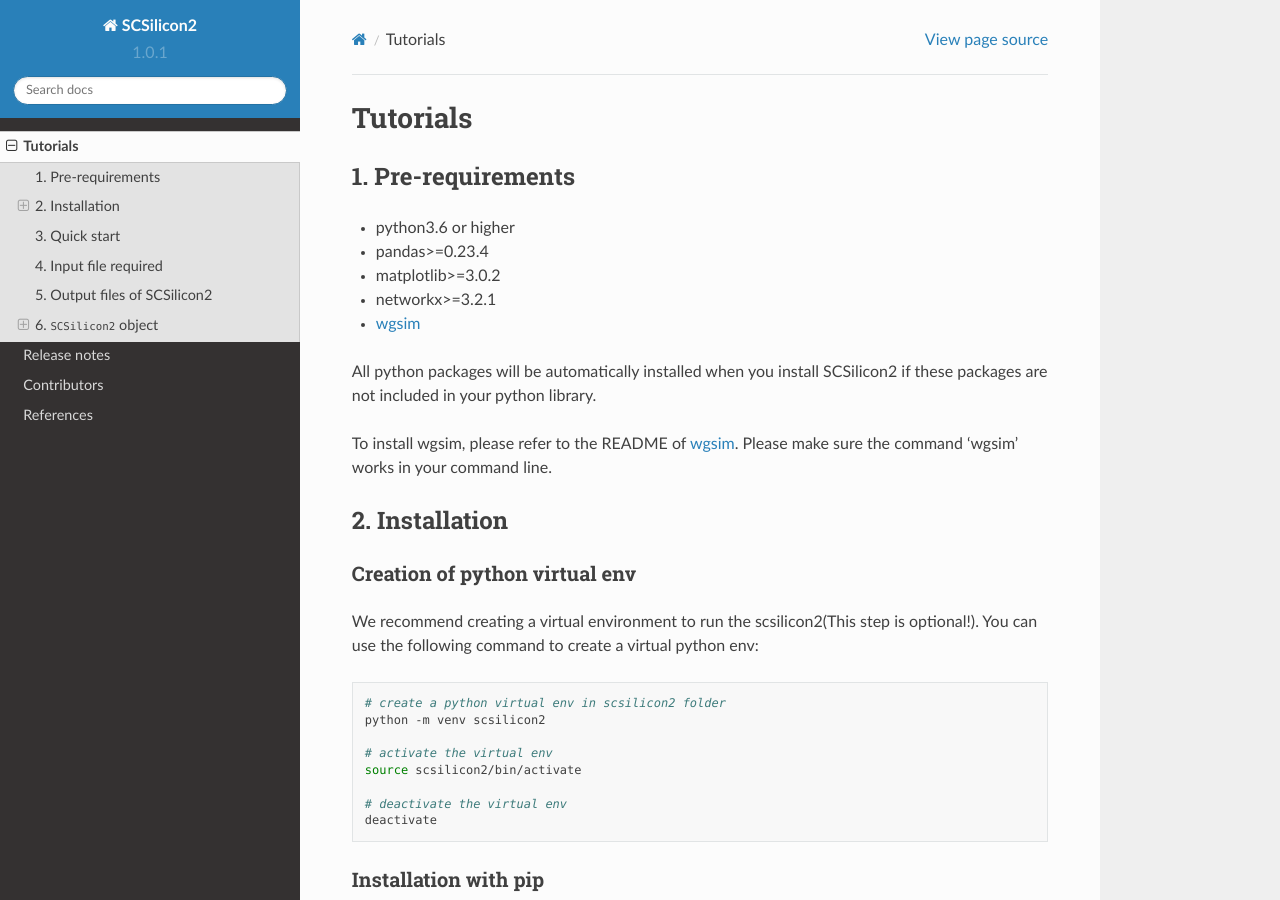
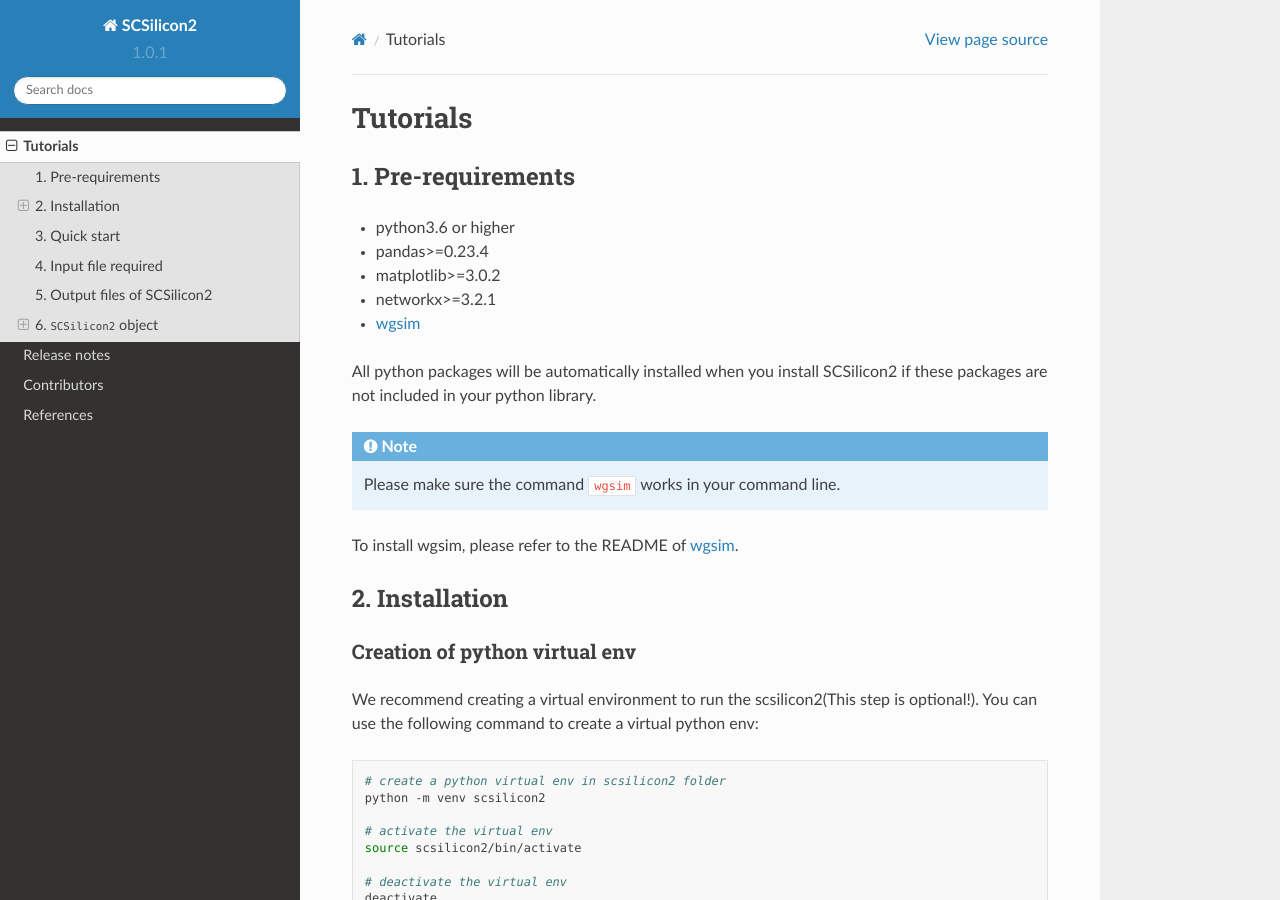
Before and after one commit to xikanfeng2/SCSilicon2, a Sphinx documentation site: the page built from docs/tutorials.md, in a window 1280 px wide and 900 px high. Built offline with Sphinx 7.4.7 and the Read the Docs theme 2.0.0, drawn with Linux system fonts in a browser that asks for light colours.

Commit message:
update doc

````diff
--- a/docs/tutorials.md
+++ b/docs/tutorials.md
@@ -10,7 +10,11 @@
 
 All python packages will be automatically installed when you install SCSilicon2 if these packages are not included in your python library.
 
-To install wgsim, please refer to the README of [wgsim](https://github.com/lh3/wgsim). Please make sure the command 'wgsim' works in your command line.
+```{note}
+Please make sure the command `wgsim` works in your command line.
+```
+
+To install wgsim, please refer to the README of [wgsim](https://github.com/lh3/wgsim).
 
 ## 2. Installation
 
````
